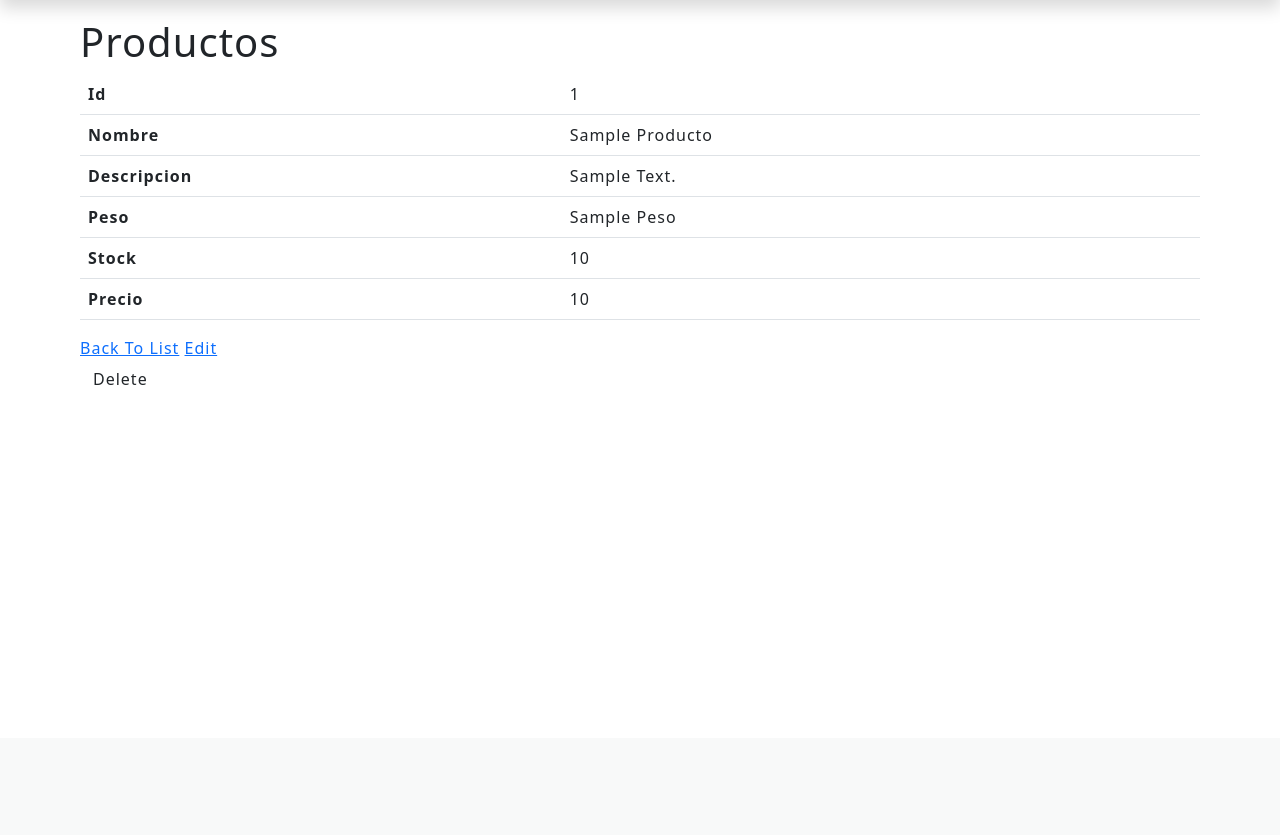
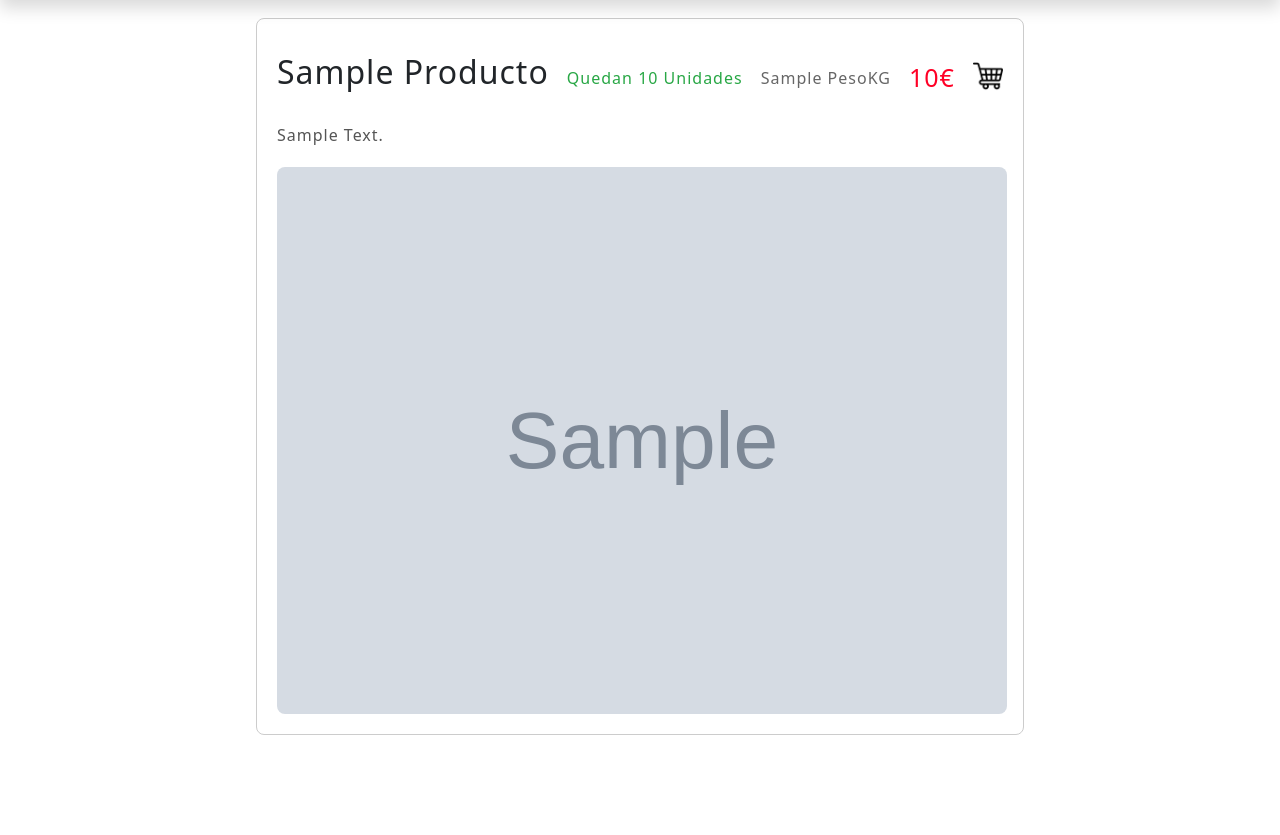
Before and after one commit to MiguelHurtadoDevelop/ProyectoSymfony, a Symfony app: template templates/productos/show.html.twig in a window 1280 px wide. Shown: the part 62-897 px from the top of the page. Before the commit the page ends 447 px from the top, so only its background shows below. Run offline with Twig, Linux system fonts and the light colour scheme; the template is opened without the code that fills it: most values are stand-ins (such as "Sample title", 1, 10 or a date in 2020); grey boxes marked "Sample" are stand-in pictures; some libraries are stand-ins or nearby versions.

Commit message:
Estilos producto

```diff
--- a/templates/productos/show.html.twig
+++ b/templates/productos/show.html.twig
@@ -4,41 +4,81 @@
 
 {% block body %}
     <main>
-        <h1>Productos</h1>
 
-        <table class="table">
-            <tbody>
-                <tr>
-                    <th>Id</th>
-                    <td>{{ producto.id }}</td>
-                </tr>
-                <tr>
-                    <th>Nombre</th>
-                    <td>{{ producto.nombre }}</td>
-                </tr>
-                <tr>
-                    <th>Descripcion</th>
-                    <td>{{ producto.descripcion }}</td>
-                </tr>
-                <tr>
-                    <th>Peso</th>
-                    <td>{{ producto.peso }}</td>
-                </tr>
-                <tr>
-                    <th>Stock</th>
-                    <td>{{ producto.stock }}</td>
-                </tr>
-                <tr>
-                    <th>Precio</th>
-                    <td>{{ producto.precio }}</td>
-                </tr>
-            </tbody>
-        </table>
+        <div class="producto">
+            <div>
+                <h2>{{ producto.nombre }}</h2>
+                <p class="stock">Quedan {{ producto.stock }} unidades</p>
+                <p class="peso">{{ producto.peso }}KG</p>
+                <p class="precio">{{ producto.precio }}€</p>
+                <a href=""><img src="../img/carrito.png" alt="addToCart"></a>
+            </div>
+            <p class="descripcion">{{ producto.descripcion }}</p>
+            <img src="/img/{{ producto.imagen }}">
+        </div>
+    </main>
 
-        <a href="{{ path('app_productos_index') }}">back to list</a>
+    <style>
+        main{
+            display: flex;
+            flex-direction: column;
+            justify-content: center;
+            align-items: center;
+        }
 
-        <a href="{{ path('app_productos_edit', {'id': producto.id}) }}">edit</a>
+        /* Estilos para el contenedor del producto */
+        .producto {
+            border: 1px solid #ccc;
+            border-radius: 8px;
+            padding: 20px;
+            margin-bottom: 20px;
+            width: 60vw;
+        }
 
-        {{ include('productos/_delete_form.html.twig') }}
-    </main>
+        .producto div{
+            width: 100%;
+            display: flex;
+            flex-direction: row;
+            justify-content: space-between;
+            align-items: center;
+        }
+
+        .producto div img{
+            width: 30px;
+        }
+
+        .producto div p{
+            margin-top: 20px;
+        }
+
+        .precio {
+            font-size: 25px;
+            color: #ff0026; /* Azul */
+        }
+
+        .peso {
+            font-size: 16px;
+            color: #666;
+        }
+
+        .stock {
+            font-size: 16px;
+            color: #28a745; /* Verde */
+        }
+
+        .descripcion {
+            font-size: 16px;
+            color: #555;
+            margin-top: 10px;
+        }
+
+        .producto>img {
+            width: 57vw;
+            height: auto;
+            display: block;
+            margin-top: 20px;
+            border-radius: 8px;
+        }
+
+    </style>
 {% endblock %}
```
Also changed, not shown: templates/categorias/show.html.twig (+8 -4 lines), public/img/23e7213655c18688520d08fe29a393ca.jpg (added), public/img/carrito.png (added).
